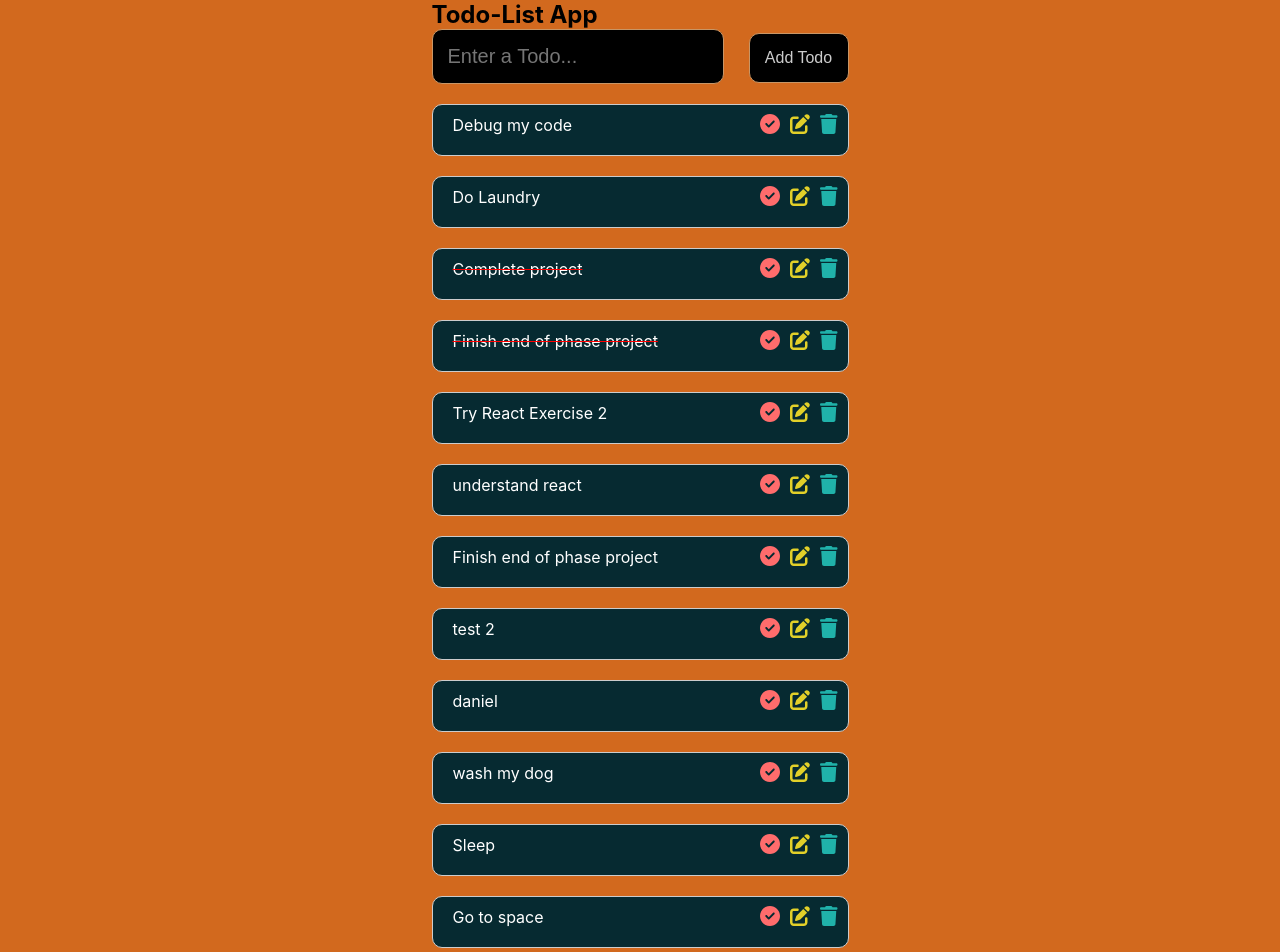
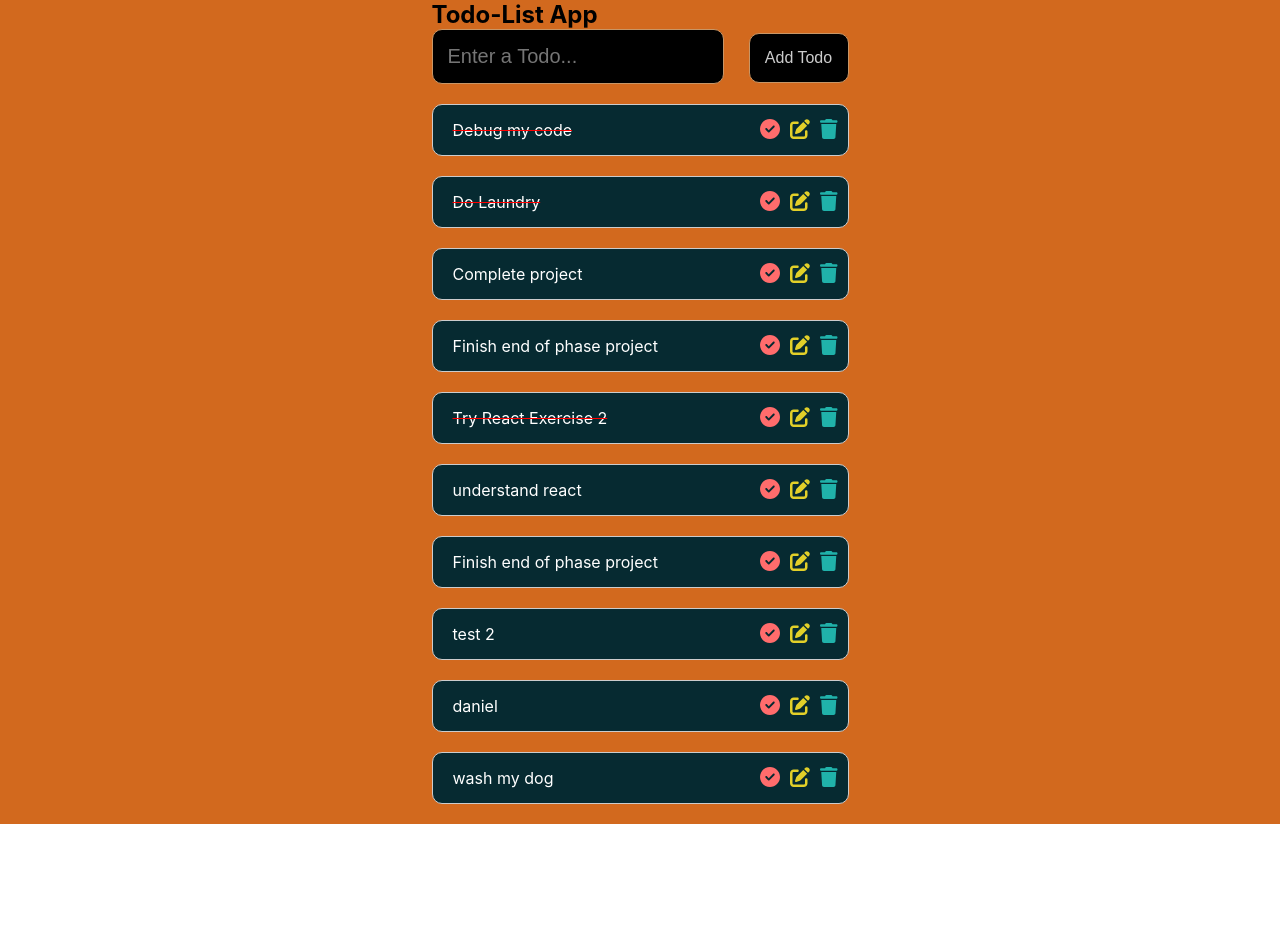
Before and after one commit to BlackHawk0/to-do, a React (Create React App) app: page / in a window 1280 px wide. Shown: the top 952 px of the page. After the commit the page ends 824 px from the top, so only its background shows below. Built offline with nearby package versions, Linux system fonts and the light colour scheme; data requests are answered from the project's data file; the HTML template or start-up script is replaced by a standard one.

Commit message:
fixes on functionality

```diff
--- a/db.json
+++ b/db.json
@@ -3,27 +3,27 @@
     {
       "id": 1,
       "title": "Debug my code",
-      "completed": false
+      "completed": true
     },
     {
       "id": 2,
       "title": "Do Laundry",
-      "completed": false
+      "completed": true
     },
     {
       "id": 3,
       "title": "Complete project",
-      "completed": true
+      "completed": false
     },
     {
       "id": 4,
       "title": "Finish end of phase project",
-      "completed": true
+      "completed": false
     },
     {
       "id": 5,
       "title": "Try React Exercise 2",
-      "completed": false
+      "completed": true
     },
     {
       "id": 6,
@@ -49,16 +49,6 @@
       "title": "wash my dog",
       "completed": false,
       "id": 10
-    },
-    {
-      "title": "Sleep",
-      "completed": false,
-      "id": 11
-    },
-    {
-      "title": "Go to space",
-      "completed": false,
-      "id": 12
     }
   ]
 }
--- a/src/App.css
+++ b/src/App.css
@@ -120,19 +120,6 @@ button:focus {
     max-height: 30px;
     background-color: #062a31
 }
-.todo1{
-    display: flex;
-    justify-content: space-between;
-    align-items: center;
-    margin-bottom: 10px;
-}
-.todo2{
-    display: flex;
-    justify-content: space-between;
-    align-items: center;
-    margin-bottom: 10px;
-}
-
 
  .strike{
   text-decoration: line-through;
--- a/src/App.js
+++ b/src/App.js
@@ -31,6 +31,7 @@ function App() {
       headers: {'Content-Type': 'application/json'},
       body: JSON.stringify(todo)
     })
+
   }
 
 
--- a/src/component/Todo.js
+++ b/src/component/Todo.js
@@ -20,7 +20,7 @@ function Todo({todo, del, onUpdate}) {
     }
 
     function handleUpdate(e){
-        // e.preventDefault()
+        e.preventDefault()
         if(newTitle !== todo.title){
             todo.title = newTitle
         }
@@ -46,11 +46,11 @@ function Todo({todo, del, onUpdate}) {
     return (
         <div className={todo.completed ? "strike" : " "}>
             <div className= 'wrap'>
-        <div className='todo2'>
+                <div>
                     <li className='list-item'>{todo.title} </li>
 
                 </div>
-        <div className="todo1">
+                <div>
                     <button className='button-complete' onClick={handleComplete}>
                         <i className='fa fa-check-circle'></i>
                     </button>
```
Also changed, not shown: src/component/TodoForm.js (indentation only). Lines whose indentation alone changed are shown as unchanged.
